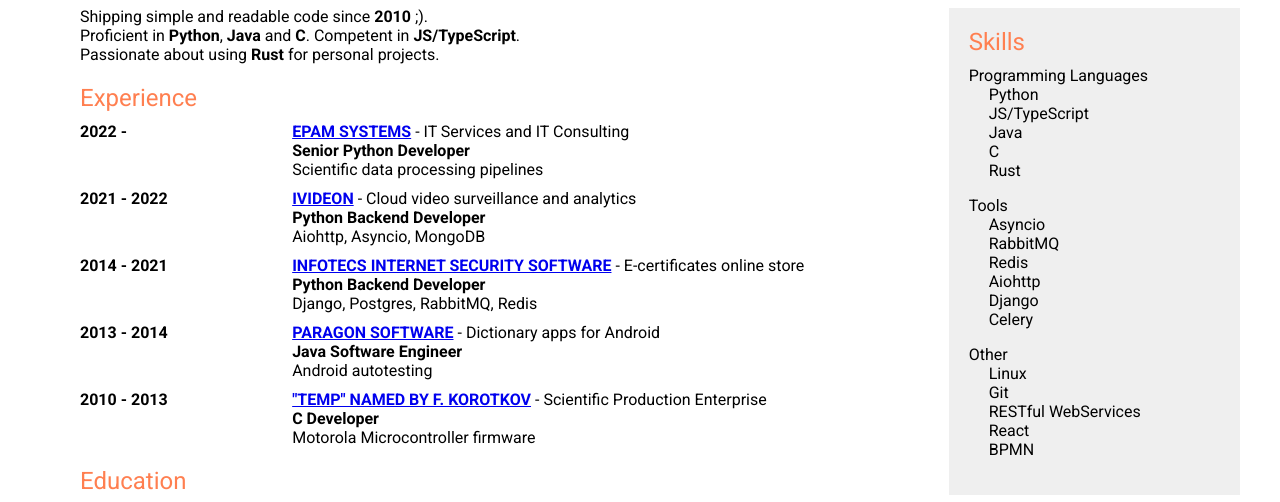
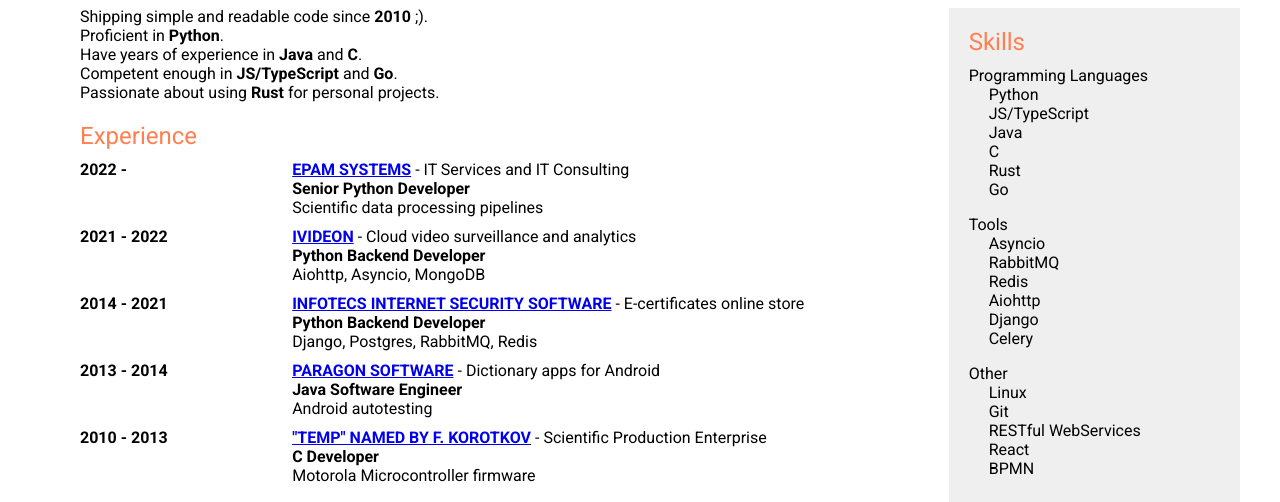
Before and after one commit to no-more-coffee/no-more-coffee.github.io, a plain HTML site: page index.html in a window 1280 px wide. Shown: the part 212-714 px from the top of the page. Drawn offline with Linux system fonts and the light colour scheme.

Commit message:
Add Go part

```diff
--- a/index.html
+++ b/index.html
@@ -30,6 +30,7 @@
           <li>Java</li>
           <li>C</li>
           <li>Rust</li>
+          <li>Go</li>
         </ul>
 
         <p>Tools</p>
@@ -107,8 +108,9 @@
         <h2>Profile</h2>
 
         <p>Shipping simple and readable code since <strong>2010</strong> ;).</p>
-        <p>Proficient in <strong>Python</strong>, <strong>Java</strong> and <strong>C</strong>.
-          Competent in <strong>JS/TypeScript</strong>.</p>
+        <p>Proficient in <strong>Python</strong>.</p>
+        <p>Have years of experience in <strong>Java</strong> and <strong>C</strong>.</p>
+        <p>Competent enough in <strong>JS/TypeScript</strong> and <strong>Go</strong>.</p>
         <p>Passionate about using <strong>Rust</strong> for personal projects.</p>
       </section>
 
```
